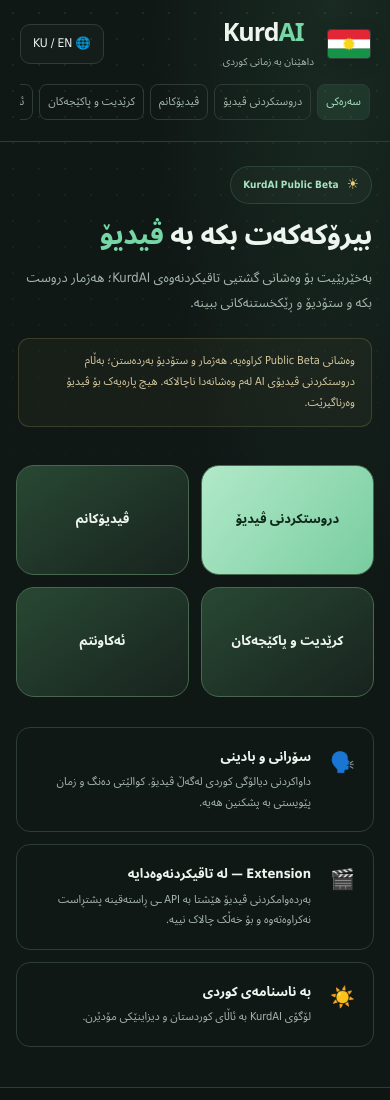
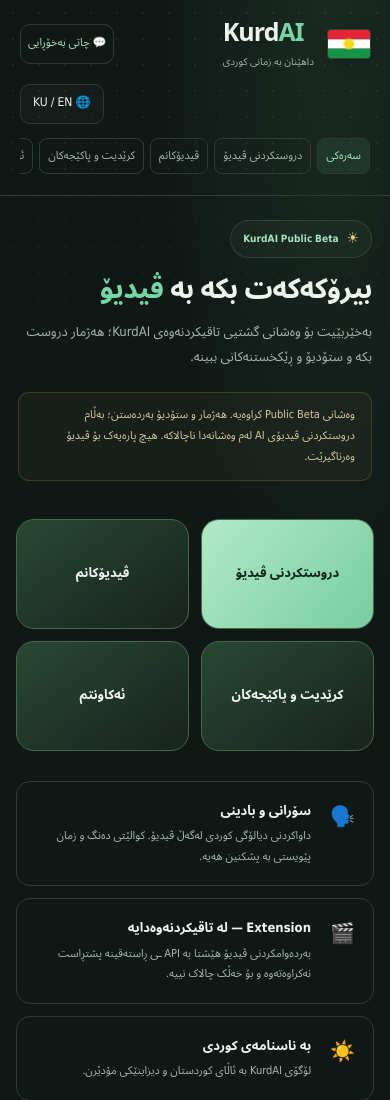
Before and after one commit to Kurdai7/kurdai, a website: page public/index.html in a window 390 px wide. Shown: the top 1100 px of the page. Drawn offline with Linux system fonts and the light colour scheme; no server answers.

Commit message:
Add free chat navigation link

```diff
--- a/public/index.html
+++ b/public/index.html
@@ -30,6 +30,7 @@ select{line-height:1.6;min-height:48px}
 .preview{min-height:0}
 @media(max-width:760px){.form-group{padding:14px;margin-top:20px}.panel h2{line-height:1.6}.sub{margin-bottom:14px}.hero p{font-size:15px}.field-label{line-height:1.7}.account-actions{gap:10px}}
 
+ .chat-nav{display:inline-flex;align-items:center;justify-content:center;min-height:40px;padding:8px 12px;border:1px solid var(--line);border-radius:10px;color:var(--green);text-decoration:none;font-size:12px;white-space:nowrap}.chat-nav:hover{border-color:var(--green2);background:#76d6a619}@media(max-width:760px){.chat-nav{font-size:11px;padding:7px}}
 </style>
 <link rel="stylesheet" href="/studio.css">
 </head>
@@ -43,6 +44,7 @@ select{line-height:1.6;min-height:48px}
     <div><div class="brand-name">Kurd<span>AI</span></div><div class="tagline">داهێنان بە زمانی کوردی</div></div>
   </div>
   <nav class="studio-nav" aria-label="Main navigation"><a href="#studio">ستۆدیۆ</a><a href="#preview">پێشبینین</a><a href="#account">ئەکاونت</a></nav>
+<a class="chat-nav" href="/chat.html">💬 چاتی بەخۆڕایی</a>
 <div class="language-switcher">
   <button type="button" id="languageToggle">🌐 KU / EN</button>
 </div>
```
